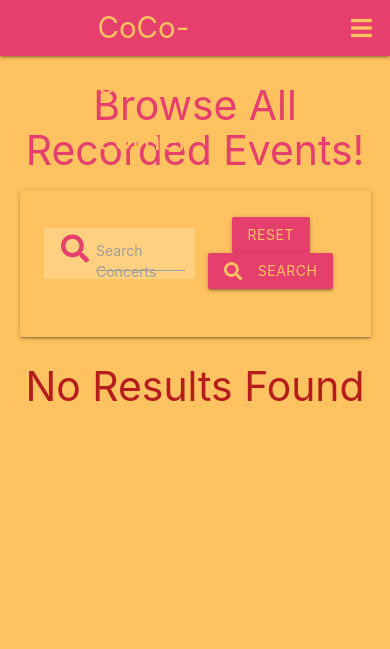
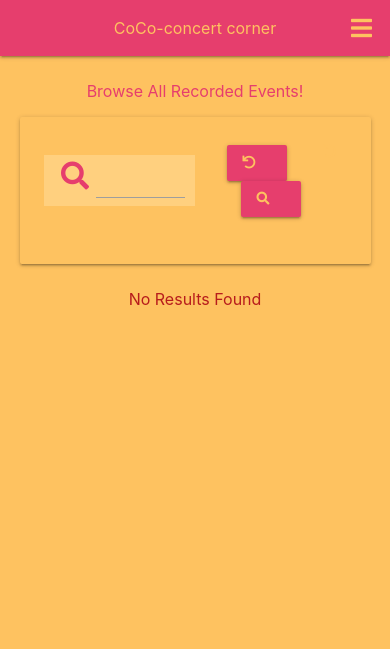
Before and after one commit to komfiGolabi/CoCo-Concert-Corner, a Flask app: page / in a window 390 px wide. Shown: the top 649 px of the page. Run offline with Flask 2, Linux system fonts and the light colour scheme; data that the repository does not hold is empty; some libraries are stand-ins or nearby versions.

Commit message:
started working on few details for mobile view,mainly the buttons on the browsing events page

```diff
--- a/app.py
+++ b/app.py
@@ -162,7 +162,6 @@ def edit_concert(concert_id):
             "url_image": request.form.get("url_image"),
             "user_id": ObjectId(user["_id"]),
         }
-
         mongo.db.concerts.update({"_id": ObjectId(concert_id)}, edit_concert)
         flash("You succesfully edited your event!")
 
--- a/static/css/style.css
+++ b/static/css/style.css
@@ -161,3 +161,26 @@ span {
     opacity: 0.8;
     border-radius: 5px;
 }
+
+@media screen and (min-width:341px) and (max-width:465px){
+.search-placeholder{
+    display: none;
+}
+nav .brand-logo, h3,h1{
+    font-size: medium;
+}
+.buttons i{
+    font-size: small;
+    text-align: center
+}
+}
+
+
+@media screen and (min-width:279px) and (max-width:341px){
+    .search-placeholder{
+        display: none;
+    }
+    nav .brand-logo, h3,h1{
+        font-size: small;
+    }
+}
--- a/templates/concerts.html
+++ b/templates/concerts.html
@@ -9,12 +9,14 @@
           <div class="input-field col s12 m8">
               <i class="fas fa-search prefix"></i>
               <input type="text" name="query" id="query" minlength="3" class="validate" required>
-              <label for="query">Search Concerts</label>
+              <label for="query" class="search-placeholder">Search Concerts</label>
           </div>
-          <div class="col s12 m4">
-            <a href="{{ url_for('get_concerts') }}" class="btn text-shadow">Reset</a>
-            <button type="submit" class="btn text-shadow">
-                <i class="fas fa-search left search"></i> Search
+          <div class="col s12 m4 buttons">
+            <i class="fas fa-undo right"></i>
+            <a href="{{ url_for('get_concerts') }}" class="btn text-shadow reset"><i class="fas fa-undo left"></i></a>
+
+            <button type="submit" class="btn text-shadow reset">
+                <i class="fas fa-search left search"></i>
             </button>
         </div>
       </div>
```
Also changed, not shown: static/images/desktop-lighthouse.jpg (added), static/images/jshint.jpg (added).
